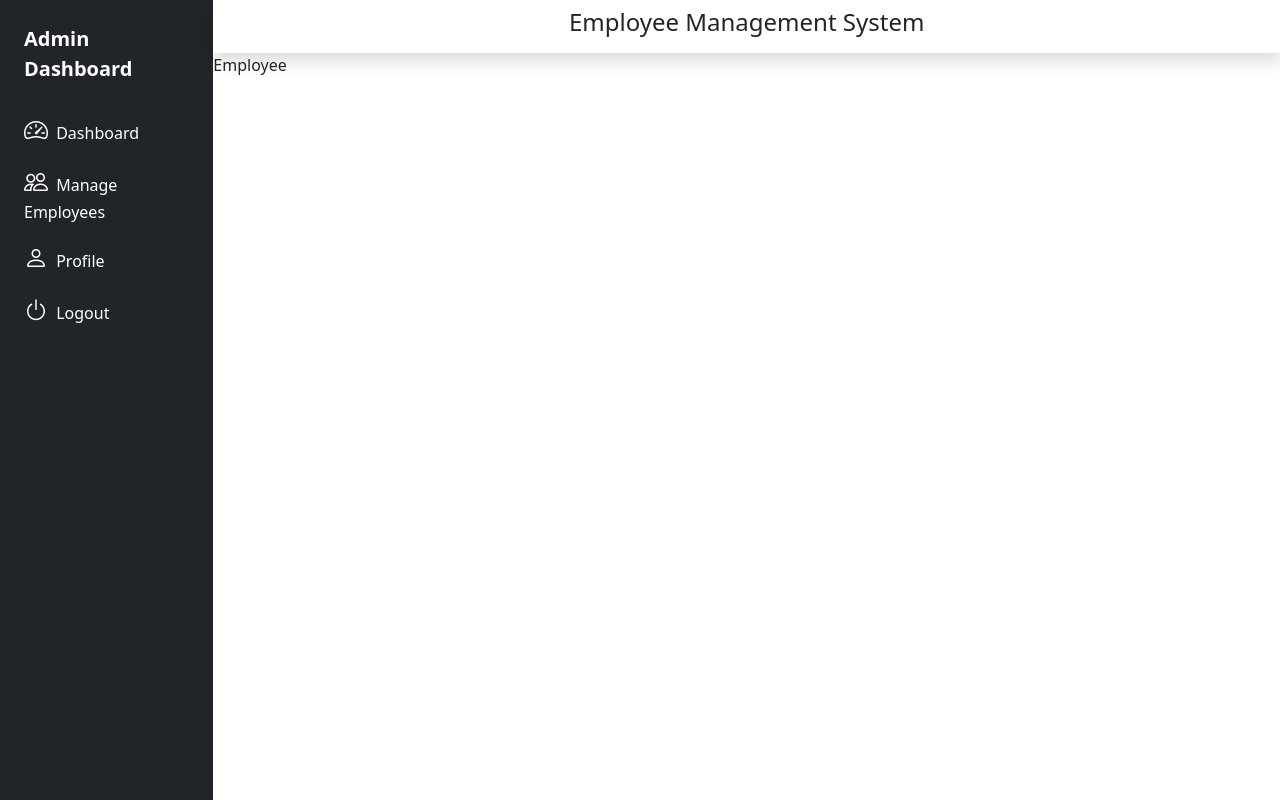
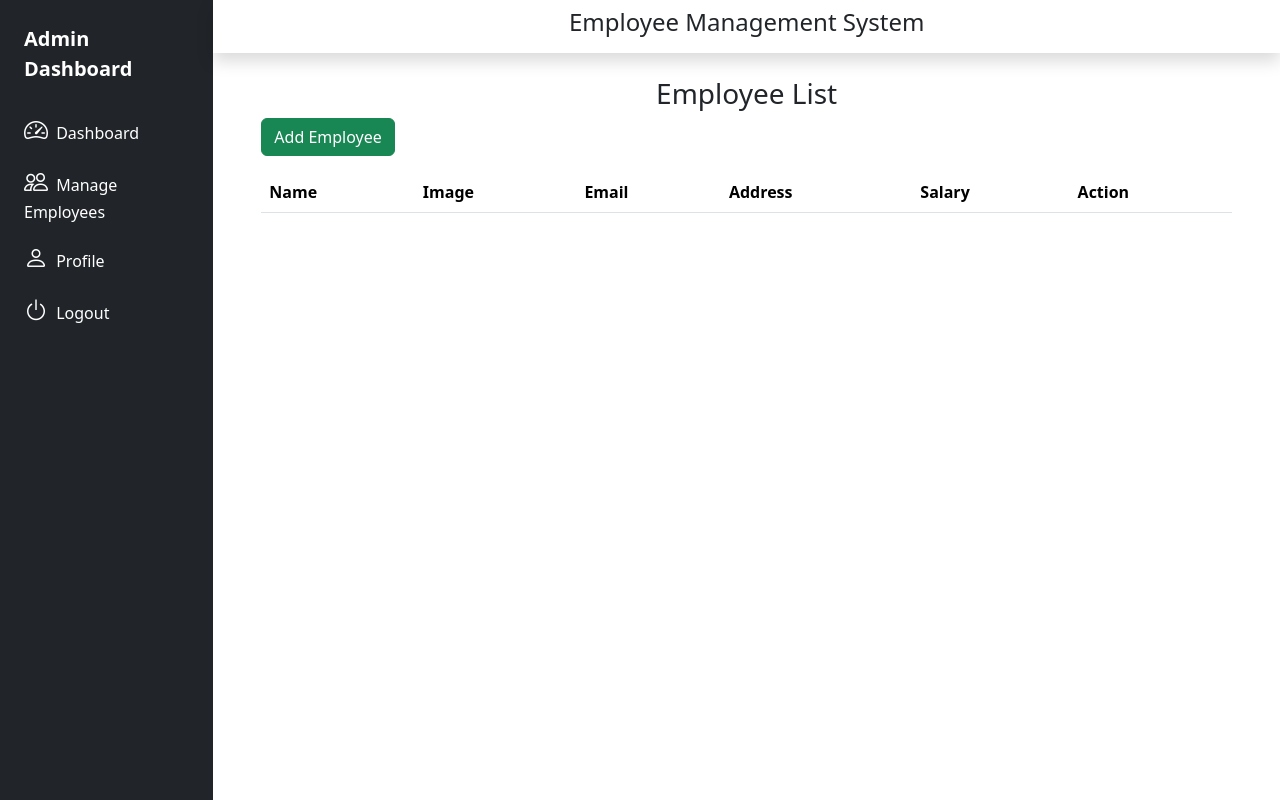
Before and after one commit to yeabtsega45/Admin-Dashboard, a React (Vite) app in the folder frontend/: page /employee in a window 1280 px wide. Built offline with nearby package versions, Linux system fonts and the light colour scheme; no server answers.

Commit message:
creating employee page

```diff
--- a/frontend/src/Employee.jsx
+++ b/frontend/src/Employee.jsx
@@ -1,5 +1,32 @@
+// import axios from "axios";
+// import { useEffect, useState } from "react";
+import { Link } from "react-router-dom";
+
 function Employee() {
-  return <div>Employee</div>;
+  return (
+    <div className="px-5 py-3">
+      <div className="d-flex justify-content-center mt-2">
+        <h3>Employee List</h3>
+      </div>
+      <Link to="/create" className="btn btn-success">
+        Add Employee
+      </Link>
+      <div className="mt-3">
+        <table className="table">
+          <thead>
+            <tr>
+              <th>Name</th>
+              <th>Image</th>
+              <th>Email</th>
+              <th>Address</th>
+              <th>Salary</th>
+              <th>Action</th>
+            </tr>
+          </thead>
+        </table>
+      </div>
+    </div>
+  );
 }
 
 export default Employee;
```
